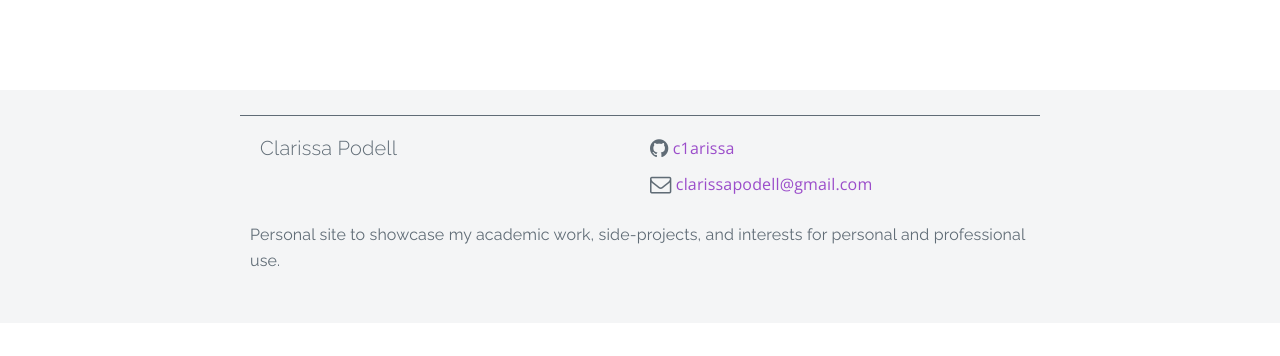
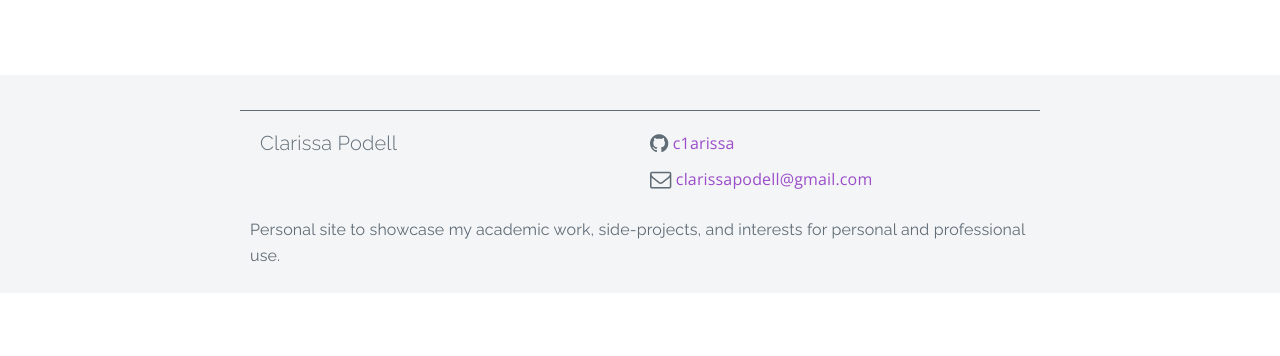
Before and after one commit to c1arissa/c1arissa.github.io, a Jekyll site: the page built from index.md, in a window 1280 px wide and 1400 px high, scrolled down 150 px. Shown: the part 977-1333 px from the top of the window. Built offline with Jekyll 4.4.1, drawn with Linux system fonts in a browser that asks for light colours; nearby versions of some CDN libraries; a style sheet for code colours, icons or effects is not loaded.

Commit message:
Update main.scss

```diff
--- a/css/main.scss
+++ b/css/main.scss
@@ -163,17 +163,19 @@ body {
  */
 
 .site-footer {
-	padding: 25px;
-	margin: 65px auto 100px;
+
+	padding-top: 35px;
+	// padding: 25px;
+	margin: 50px auto 100px;
 	font-family: 'Raleway', 'Source Sans Pro', sans-serif;
-	background: $color-tertiary;
+	background-color: $color-tertiary;
 
 	.wrapper {
+		margin: 0 auto;
 		border-top: 1px solid #606c76; //#8f9aa3;
 		padding-top: 20px;
 		width: auto;
 		max-width: 800px;
-		margin: 0 auto;
 		//width: 70%;
 	}
 
```
